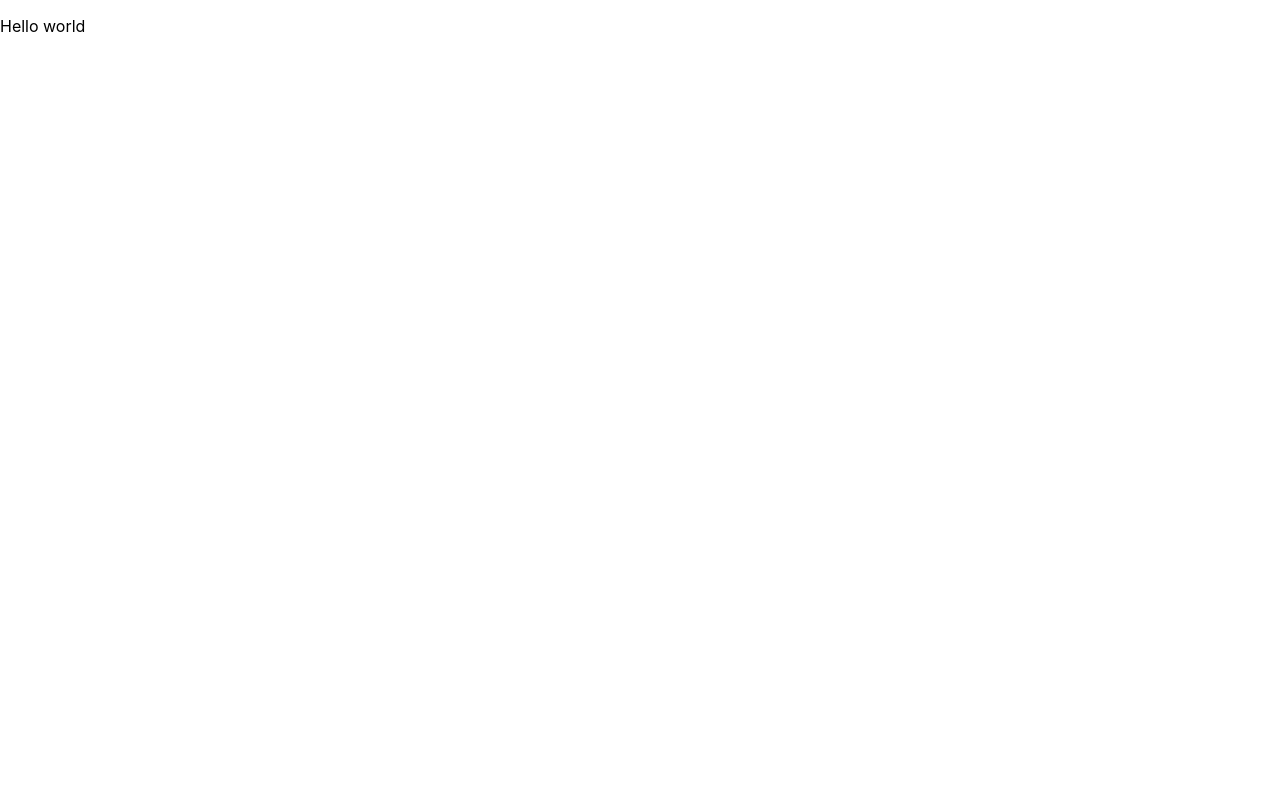
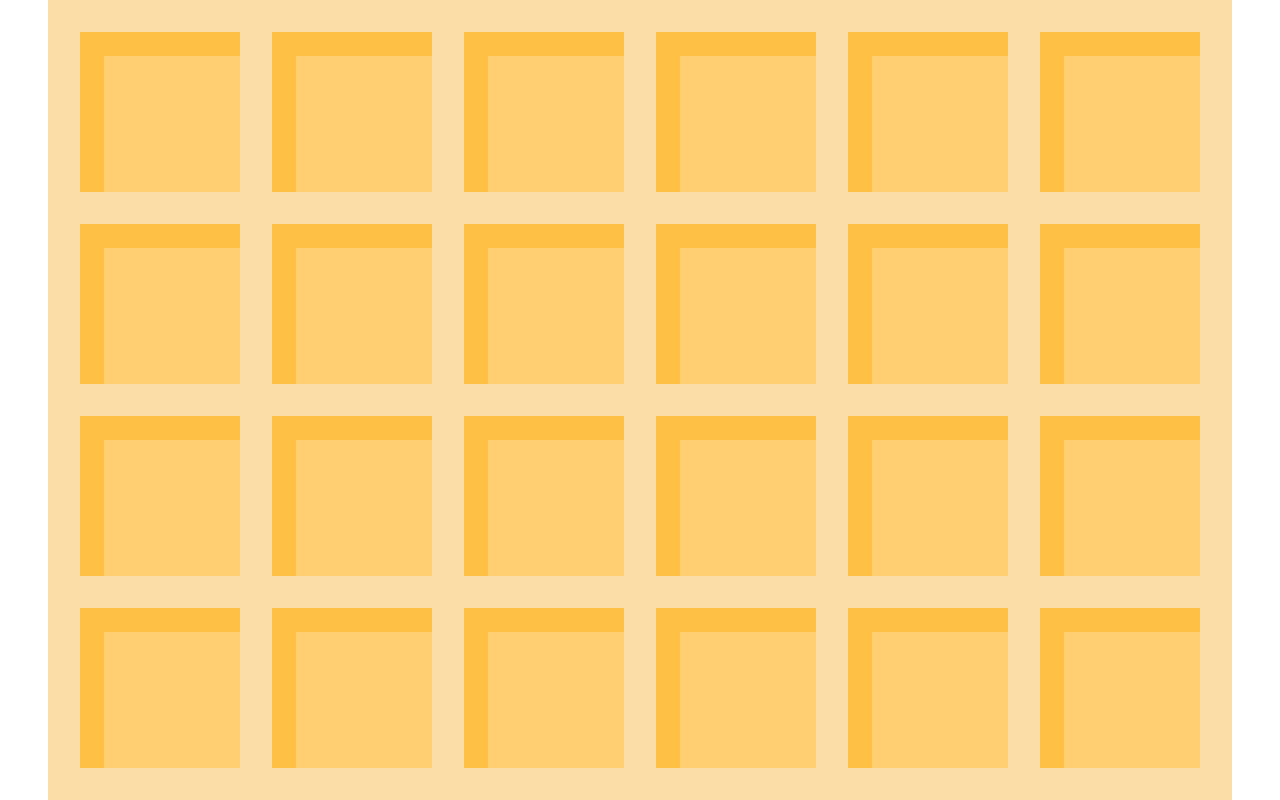
Before and after one commit to lucasdmaley/waffle, a React (Create React App) app: page / in a window 1280 px wide. Built offline with nearby package versions, Linux system fonts and the light colour scheme.

Commit message:
waffle time

```diff
--- a/public/index.html
+++ b/public/index.html
@@ -7,7 +7,7 @@
     <meta name="theme-color" content="#000000" />
     <meta
       name="description"
-      content="Web site created using create-react-app"
+      content="A simple waffle web app created using create-react-app"
     />
     <link rel="apple-touch-icon" href="%PUBLIC_URL%/logo192.png" />
     <!--
@@ -26,7 +26,7 @@
     -->
     <title>React App</title>
   </head>
-  <body>
+  <body style=margin-top:0>
     <noscript>You need to enable JavaScript to run this app.</noscript>
     <div id="root"></div>
     <!--
--- a/src/App.css
+++ b/src/App.css
@@ -1,4 +1,7 @@
-
 .App {
-
+    width: 100vw;
+    height: 100vh;
+    background-color: white;
+    display: flex;
+    justify-content: center;
 }
--- a/src/App.js
+++ b/src/App.js
@@ -1,9 +1,19 @@
 import './App.css';
+import Waffle from "./components/Waffle/Waffle";
 
 function App() {
+
+  // let click = false;
+  //
+  //
+  // function handleClick() {
+  //     click = true;
+  //     console.log(click);
+  // }
+
   return (
-    <div className="App">
-      <p>Hello world</p>
+    <div className="App" >
+      <Waffle />
     </div>
   );
 }
--- /dev/null
+++ b/src/components/Waffle/Waffle.css
@@ -0,0 +1,11 @@
+
+.waffle {
+    display: flex;
+    min-height: 100vh;
+    background-color: #FBDEA7;
+}
+
+.rightEdge {
+    width: 4vh;
+    background-color: #FBDEA7;
+}
--- /dev/null
+++ b/src/components/Waffle/Waffle.jsx
@@ -0,0 +1,28 @@
+import React from "react";
+import "./Waffle.css";
+import WaffleColumn from "../WaffleColumn/WaffleColumn";
+import useWindowDimensions from "../../hooks/useWindowDimensions";
+
+
+export default function Waffle(props) {
+    const { height, width } = useWindowDimensions();
+
+    //determines number of columns waffle should have
+    let columns = parseInt((width / height * 100 - 4) / 24);
+    columns = (columns == 0 ? 1 : columns);
+    columns = (columns > 6 ? 5 : columns);
+
+    const w = columns * 24 + 4;
+
+    return (
+        <div className="waffle" style={{ "width": w + "vh" }}>
+            <WaffleColumn visible={columns >= 0} click={props.click}/>
+            <WaffleColumn visible={columns > 1} click={props.click}/>
+            <WaffleColumn visible={columns > 2} click={props.click}/>
+            <WaffleColumn visible={columns > 3} click={props.click}/>
+            <WaffleColumn visible={columns > 4} click={props.click}/>
+            <WaffleColumn visible={columns > 5} click={props.click}/>
+            <div className="rightEdge" />
+        </div>
+    )
+}
--- /dev/null
+++ b/src/components/WaffleColumn/WaffleColumn.css
@@ -0,0 +1,4 @@
+.nothing {
+    height: 0;
+    width: 0;
+}
--- /dev/null
+++ b/src/components/WaffleColumn/WaffleColumn.jsx
@@ -0,0 +1,21 @@
+import React from "react";
+
+import WaffleSquare from "../WaffleSquare/WaffleSquare";
+
+import "./WaffleColumn.css";
+
+export default function WaffleRow(props) {
+
+    if (!props.visible) {
+        return <div className="nothing"/>
+    }
+
+    return (
+        <div>
+            <WaffleSquare click={props.onClick} />
+            <WaffleSquare click={props.onClick} />
+            <WaffleSquare click={props.onClick} />
+            <WaffleSquare click={props.onClick} />
+        </div>
+    )
+}
--- /dev/null
+++ b/src/components/WaffleSquare/WaffleSquare.css
@@ -0,0 +1,34 @@
+
+.square {
+    background-color: #FFCF71;
+    height: 20vh;
+    width: 20vh;
+    margin-top: 4vh;
+    margin-left: 4vh;
+}
+
+.topShadow {
+    position: absolute;
+    height: 3vh;
+    width: 20vh;
+    background-color: #FFC046;
+}
+
+.leftShadow {
+    position: absolute;
+    height: 20vh;
+    width: 3vh;
+    background-color: #FFC046;
+}
+
+.syrup {
+    position: relative;
+    background-color: #E79B0A;
+}
+
+.overflow {
+    background-color: #E79B0A;
+    height: 28vh;
+    width: 28vh;
+    position: fixed;
+}
--- a/src/components/WaffleSquare/WaffleSquare.jsx
+++ b/src/components/WaffleSquare/WaffleSquare.jsx
@@ -0,0 +1,28 @@
+import React, { useState } from "react";
+import "./WaffleSquare.css"
+
+function fillErUp() {
+    console.log("filling er up");
+}
+
+export default function WaffleSquare() {
+
+    const [ fillLevel, setFillLevel] = useState(16);
+
+    if (fillLevel >= 20) {
+        fillLevel = 20;
+    }
+
+    return (
+        <div className="square"
+             onClick={() => setFillLevel(fillLevel + (fillLevel >= 17 ? 1 : 0.4))}>
+            <div className="topShadow"/>
+            <div className="leftShadow" />
+            <div className="syrup" style={{"height": parseInt(fillLevel + 1) + "vh",
+                                           "width": parseInt(fillLevel + 1) + "vh",
+                                           "left": 20 - parseInt(fillLevel + 1) + "vh",
+                                           "top": 20 - parseInt(fillLevel + 1) + "vh",
+                                           "opacity": (fillLevel - 16)}}/>
+        </div>
+    );
+}
--- /dev/null
+++ b/src/hooks/useWindowDimensions.jsx
@@ -0,0 +1,28 @@
+// Note: taken from QoP's response on StackOverflow:
+// URL: https://stackoverflow.com/questions/36862334/get-viewport-window-height-in-reactjs
+
+import { useState, useEffect } from "react";
+
+function getWindowDimensions() {
+    const { innerWidth: width, innerHeight: height } = window;
+
+    return {
+        width,
+        height
+    };
+}
+
+export default function useWindowDimensions() {
+    const [ windowDimensions, setWindowDimensions ] = useState(getWindowDimensions());
+
+    useEffect(() => {
+        function handleResize() {
+            setWindowDimensions(getWindowDimensions());
+        }
+
+        window.addEventListener('resize', handleResize);
+        return () => window.removeEventListener('resize', handleResize);
+    }, []);
+
+    return windowDimensions;
+}
```
Also changed, not shown: src/components/WaffleSquare/WaffleSquare.module.css (deleted).
